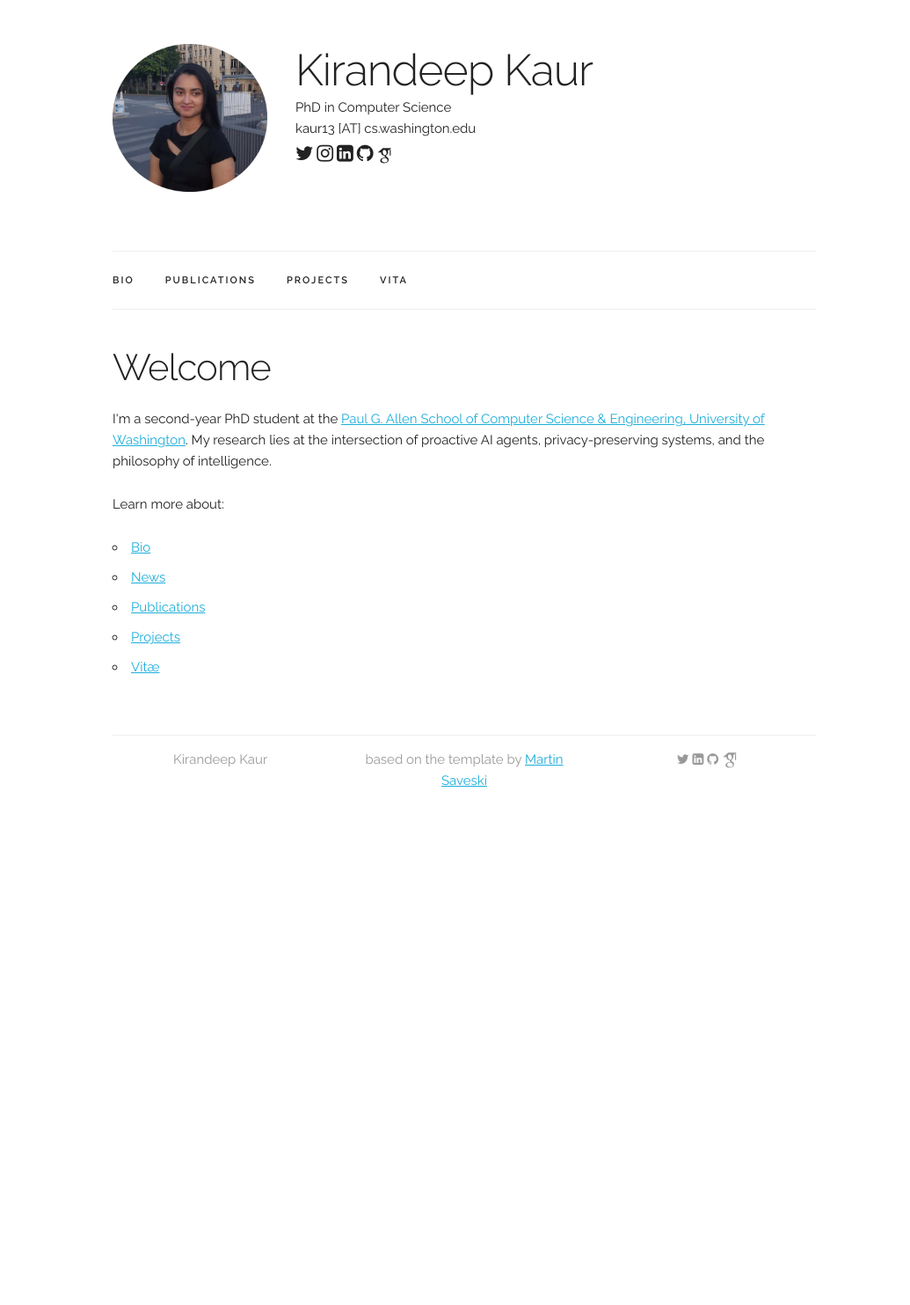
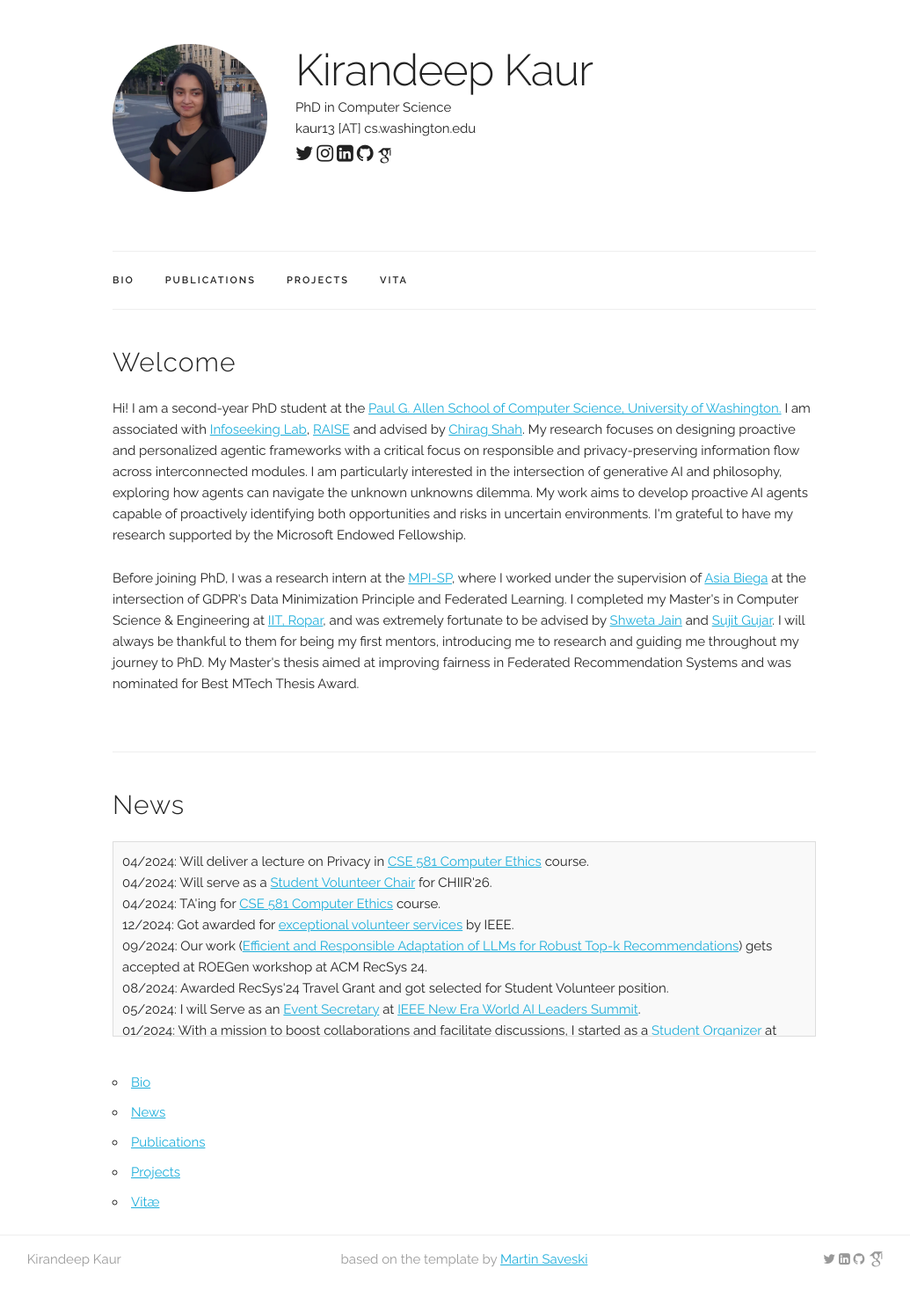
Before and after one commit to i-kiran/i-kiran.github.io, a Jekyll site: the page built from index.html, in a window 1280 px wide. Shown: the whole page at 88% size, without its empty margins (112-1147 px from the left). Built offline with Jekyll 4.4.1, drawn with Linux system fonts in a browser that asks for light colours; some web fonts are replaced; before the commit the page ends 939 px from its top, so only the background shows below that.

Commit message:
Update index.html

```diff
--- a/index.html
+++ b/index.html
@@ -3,14 +3,47 @@ layout: default
 title: Home
 ---
 
-<div class="docs-section" id="home">
-  <h2>Welcome</h2>
+<div class="docs-section" id="bio">
+  <h4>Welcome</h4>
 
   <p>
-    I'm a second-year PhD student at the <a href="https://www.cs.washington.edu/" target="_blank">Paul G. Allen School of Computer Science & Engineering, University of Washington</a>. My research lies at the intersection of proactive AI agents, privacy-preserving systems, and the philosophy of intelligence.
+  Hi! I am a second-year PhD student at the <a href="https://www.cs.washington.edu/" target="_blank">Paul G. Allen School of Computer Science, University of Washington.</a> I am associated with
+  <a href="https://infoseeking.org/people.php" target="_blank">Infoseeking Lab</a>, <a href="https://www.raise.uw.edu/" target="_blank">RAISE</a> and advised by <a href="https://chiragshah.org/"_blank">Chirag Shah</a>.
+  My research focuses on designing proactive and personalized agentic frameworks with a critical focus on responsible and privacy-preserving information flow across interconnected modules.
+  I am particularly interested in the intersection of generative AI and philosophy, exploring how agents can navigate the unknown unknowns dilemma. My work aims to develop proactive AI agents
+  capable of proactively identifying both opportunities and risks in uncertain environments. I'm grateful to have my research supported by the Microsoft Endowed Fellowship.
   </p>
 
-  <p>Learn more about:</p>
+  <p>
+  Before joining PhD, I was a research intern at the <a href="https://www.mpi-sp.org/">MPI-SP</a>, where I worked under the supervision of <a href="https://asiabiega.github.io/">Asia Biega</a> at the intersection of GDPR's
+  Data Minimization Principle and Federated Learning. I completed my Master's in Computer Science & Engineering at <a href="https://cse.iitrpr.ac.in/">IIT, Ropar</a>, and was extremely fortunate to be advised by
+  <a href="https://sites.google.com/site/shwetajainiisc/home">Shweta Jain</a> and <a href="https://www.iiit.ac.in/people/faculty/sujit.g/">Sujit Gujar</a>.
+  I will always be thankful to them for being my first mentors, introducing me to research and guiding me throughout my journey to PhD. My Master's thesis aimed at improving fairness in Federated Recommendation Systems and was nominated for Best MTech Thesis Award.
+  </p>
+</div>
+
+<!-- ========== NEWS ========== -->
+<style>
+  .news-container {
+    max-height: 200px;  /* Adjust the height to make it scrollable */
+    overflow-y: auto;   /* Enables scrolling */
+    border: 1px solid #ddd;
+    padding: 10px;
+    background-color: #f9f9f9;
+  }
+</style>
+
+<div class="docs-section" id="news">
+  <h4>News</h4>
+
+  <!-- Wrap the news items in .news-container -->
+  <div class="news-container">
+    {% for nw in site.data.news.news %}
+      <div class="row">{{ nw.date }}: {{ nw.title }}</div>
+    {% endfor %}
+  </div>
+</div>
+
 
   <ul>
     <li><a href="{{ '/bio/' | relative_url }}">Bio</a></li>
```
